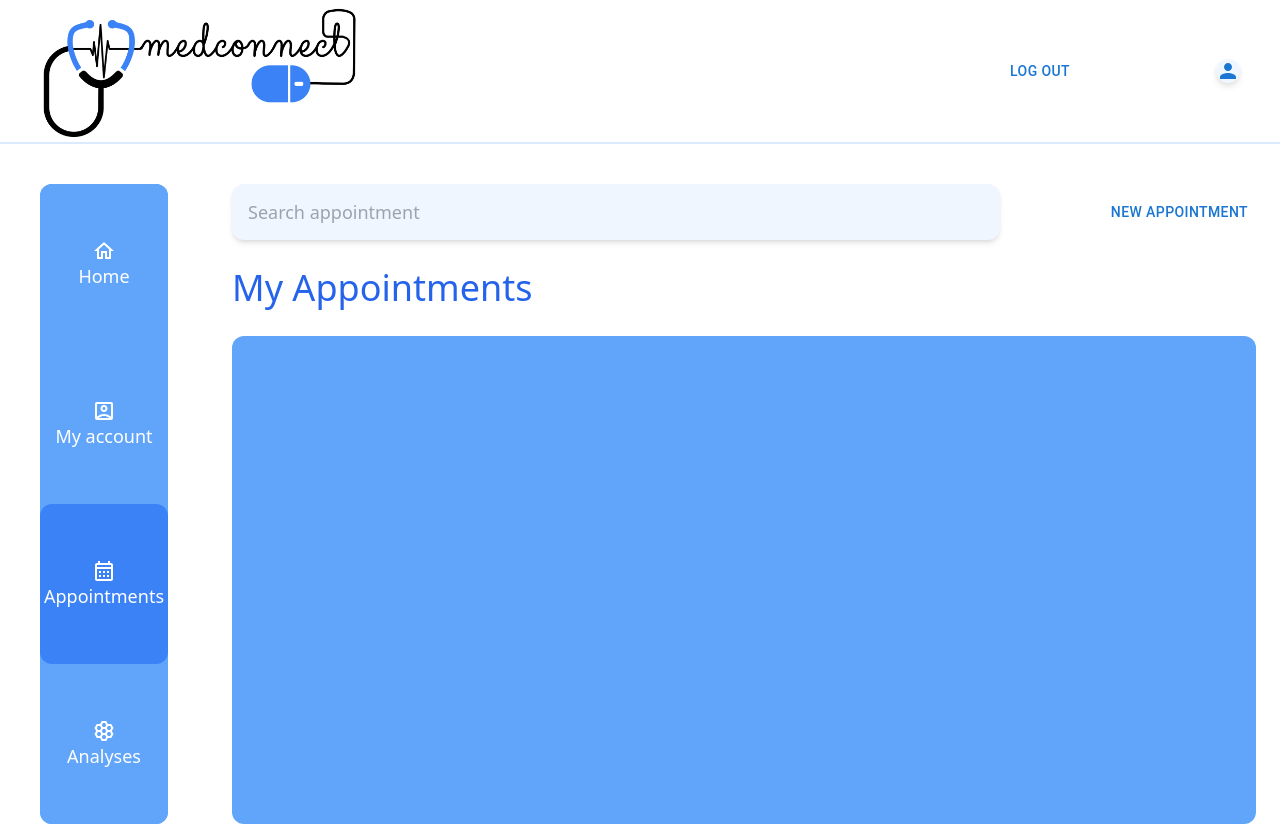
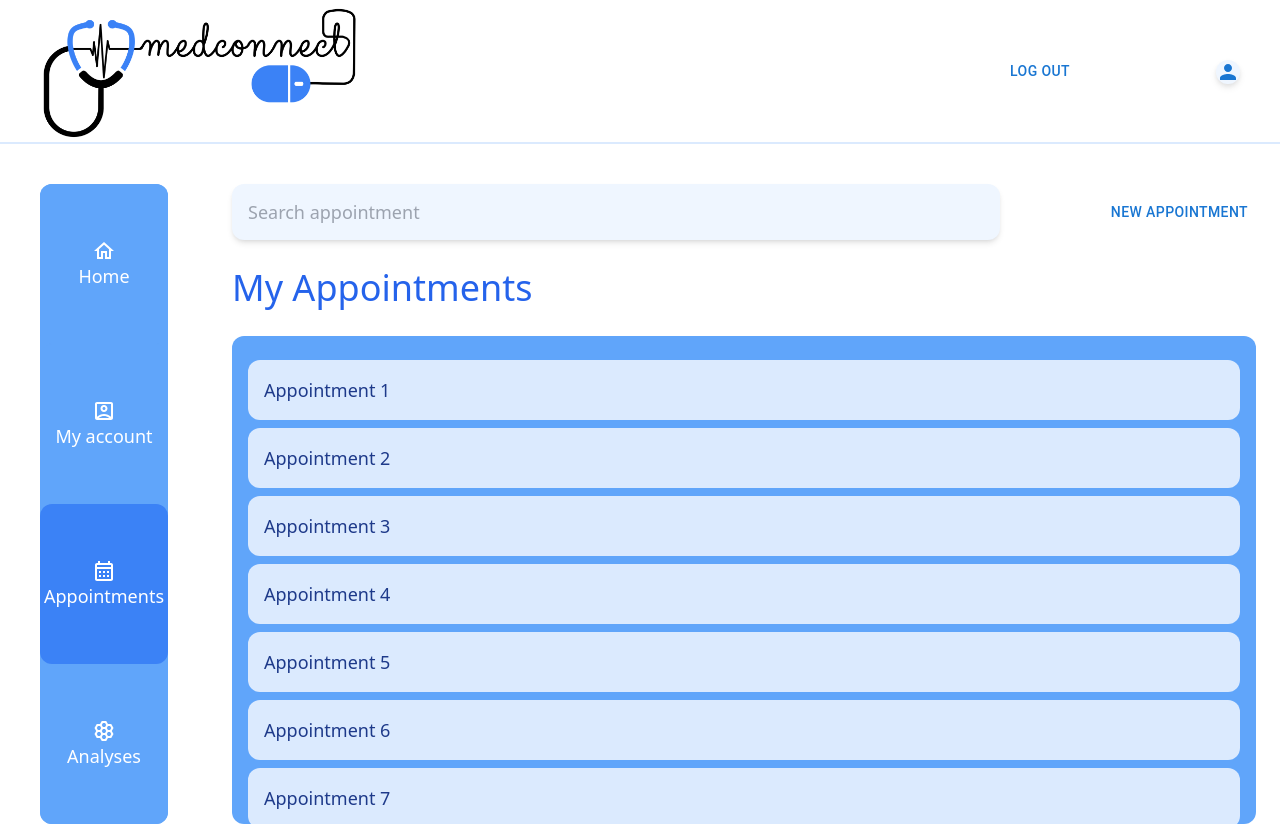
Before and after one commit to LucaStefan112/MedConnect, a Next.js app: page /appointments in a window 1280 px wide. Built offline with nearby package versions, Linux system fonts and the light colour scheme.

Commit message:
added custom user data form

```diff
--- a/components/Header/Header.tsx
+++ b/components/Header/Header.tsx
@@ -3,6 +3,8 @@ import Images from './../../utils/Images';
 import Image from 'next/image';
 import PersonIcon from '@mui/icons-material/Person';
 import { Button } from '@mui/material';
+import Link from 'next/link';
+import Routes from '@/utils/Routes';
 
 export default function Header () {
   return (
@@ -20,6 +22,7 @@ export default function Header () {
       </div>
       <div className='flex justify-between items-center w-64 mr-10'>
         <Button className='main_button h-12 w-28 text-lg'>Log Out</Button>
+        <Link href={ Routes.LOGOUT }>
           <PersonIcon className='
             h-24 w-24
             bg-blue-50
@@ -28,6 +31,7 @@ export default function Header () {
             drop-shadow-md'
             color='primary'
           />
+        </Link>
       </div>
     </header>
 
--- a/components/Scheduler/Scheduler.tsx
+++ b/components/Scheduler/Scheduler.tsx
@@ -2,7 +2,7 @@ import AppService, { ISpecialisation } from '@/services/app.service';
 import DoctorService, { IDoctor } from '@/services/doctor.service';
 import { IGetDoctorAvailableDaysResponse, IGetDoctorAvailableHoursResponse, IGetDoctorsResponse, IGetSpecialisationsResponse } from '@/services/response.interfaces';
 import UserService, { IAppointment } from '@/services/user.service';
-import { Routes } from '@/utils/Routes';
+import Routes from '@/utils/Routes';
 import { Button, FormControl, InputLabel, MenuItem, Select, SelectChangeEvent } from '@mui/material';
 import { addDays, setHours, setMinutes } from 'date-fns';
 import { useRouter } from 'next/router';
@@ -62,7 +62,6 @@ export default function Scheduler() {
     <form className='flex flex-col items-center justify-center w-full h-auto'
       onSubmit={(e: React.FormEvent<HTMLFormElement>) => scheduleAppointment(e)}
     >
-
       <FormControl variant='standard' className='w-60' >
         <InputLabel>Specialisation</InputLabel>
           <Select
--- a/components/SideMenu/SideMenu.tsx
+++ b/components/SideMenu/SideMenu.tsx
@@ -1,5 +1,5 @@
 import React from 'react';
-import { Routes } from '@/utils/Routes';
+import Routes from '@/utils/Routes';
 import SideMenuButton from './SideMenuButton';
 
 import HomeOutlinedIcon from '@mui/icons-material/HomeOutlined';
--- a/components/SideMenu/SideMenuButton.tsx
+++ b/components/SideMenu/SideMenuButton.tsx
@@ -1,7 +1,7 @@
 import React from 'react';
 import Link from 'next/link';
 import { useRouter } from 'next/router';
-import { Routes } from '@/utils/Routes';
+import Routes from '@/utils/Routes';
 
 export default function SideMenuButton ({ path, name, icon } : { path: string, name: string, icon: JSX.Element }) {
   const { pathname } = useRouter ();
--- /dev/null
+++ b/components/UserForm/UserForm.tsx
@@ -0,0 +1,31 @@
+import { TextField } from '@mui/material'
+import React from 'react'
+
+export default function UserForm() {
+  return (
+    <form className='flex flex-row w-full justify-evenly h-full items-center'>
+      <div className='user_form_column'>
+        <label>First Name</label>
+        <input type='text' className='input_field' />
+        <input type='text' className='input_field' />
+        <input type='text' className='input_field' />
+        <input type='text' className='input_field' />
+        <input type='text' className='input_field' />
+      </div>
+      <div className='user_form_column'>
+        <input type='text' className='input_field' />
+        <input type='text' className='input_field' />
+        <input type='text' className='input_field' />
+        <input type='text' className='input_field' />
+        <input type='text' className='input_field' />
+      </div>
+      <div className='user_form_column'>
+        <input type='text' className='input_field' />
+        <input type='text' className='input_field' />
+        <input type='text' className='input_field' />
+        <input type='text' className='input_field' />
+        <input type='text' className='input_field' />
+      </div>
+    </form>
+  )
+}
--- a/components/VerticalList/VerticalList.tsx
+++ b/components/VerticalList/VerticalList.tsx
@@ -1,17 +1,20 @@
+import { useRouter } from 'next/router';
 import React from 'react'
 
-export default function VerticalList({ list, className }: { list: any[], className?: string }) {
+export default function VerticalList({ list, className, onClick }: { list: any[], className?: string, onClick?: (item?: any) => void }) {
   return (
     <div className={`w-full bg-blue-400 rounded-xl overflow-y-scroll p-4 ${className}`}>
       {
         list.map((item, index) => (
             <div key={index}
+              onClick={ () => onClick && onClick() }
               className='
                 flex flex-row justify-between
                 mt-2 mb-2 p-4
                 rounded-xl
-              bg-blue-100'>
-            <p className='text-lg text-blue-900'>{item.name}</p>
+                bg-blue-100'
+              >
+              <p className='text-lg text-blue-900'>{item.title}</p>
             </div>
         ))
       }
--- a/pages/appointments/index.tsx
+++ b/pages/appointments/index.tsx
@@ -2,11 +2,27 @@ import SearchBar from '@/components/SearchBar/SearchBar'
 import VerticalList from '@/components/VerticalList/VerticalList'
 import { IGetAppointmentsResponse } from '@/services/response.interfaces';
 import UserService, { IAppointment } from '@/services/user.service';
+import Routes from '@/utils/Routes';
 import { Button } from '@mui/material'
+import Link from 'next/link';
+import { useRouter } from 'next/router';
 import React, { useEffect, useState } from 'react'
 
 export default function Appointments() {
-  const [appointments, setAppointments] = useState<IAppointment[]>([]);
+  const router = useRouter();
+
+  const [appointments, setAppointments] = useState<any[]>([
+    { id: 1, title: 'Appointment 1', description: 'Description 1', date: '2021-10-10', time: '10:00' },
+    { id: 2, title: 'Appointment 2', description: 'Description 2', date: '2021-10-10', time: '10:00' },
+    { id: 3, title: 'Appointment 3', description: 'Description 3', date: '2021-10-10', time: '10:00' },
+    { id: 4, title: 'Appointment 4', description: 'Description 4', date: '2021-10-10', time: '10:00' },
+    { id: 5, title: 'Appointment 5', description: 'Description 5', date: '2021-10-10', time: '10:00' },
+    { id: 6, title: 'Appointment 6', description: 'Description 6', date: '2021-10-10', time: '10:00' },
+    { id: 7, title: 'Appointment 7', description: 'Description 7', date: '2021-10-10', time: '10:00' },
+    { id: 8, title: 'Appointment 8', description: 'Description 8', date: '2021-10-10', time: '10:00' },
+    { id: 9, title: 'Appointment 9', description: 'Description 9', date: '2021-10-10', time: '10:00' },
+    { id: 10, title: 'Appointment 10', description: 'Description 10', date: '2021-10-10', time: '10:00' }
+  ]);
 
   // useEffect(() => {
   //   UserService.getAppointments().then((res: IGetAppointmentsResponse) => {
@@ -22,9 +38,11 @@ export default function Appointments() {
     <div className='main_page'>
       <div className='flex flex-row items-center justify-between w-full h-14'>
         <SearchBar />
-        <Button className='main_button text-lg h-14'>
-          New Appointment
-        </Button>
+        <Link href={ Routes.ADD_APPOINTMENT }>
+          <Button className='main_button text-lg h-14'>
+            New Appointment
+          </Button>
+        </Link>
       </div>
       <p className='text-4xl mt-7 mb-7 text-blue-600 w-full'>
         My Appointments
--- a/pages/auth-redirect/[token].tsx
+++ b/pages/auth-redirect/[token].tsx
@@ -1,5 +1,5 @@
 import AuthService from '@/services/auth.service';
-import { Routes } from '@/utils/Routes';
+import Routes from '@/utils/Routes';
 import React, { useEffect } from 'react'
 import { Dna } from 'react-loader-spinner'
 import { useRouter } from 'next/navigation'
--- a/pages/index.tsx
+++ b/pages/index.tsx
@@ -5,7 +5,7 @@ import React from 'react'
 import Image from 'next/image'
 import { Button } from '@mui/material'
 import Link from 'next/link'
-import { Routes } from '@/utils/Routes'
+import Routes from '@/utils/Routes'
 
 export default function Home() {
   return (
--- a/styles/globals.scss
+++ b/styles/globals.scss
@@ -23,3 +23,11 @@
 .appointments_list_max_height::-webkit-scrollbar {
   display: none;
 }
+
+.user_form_column {
+  @apply flex flex-col bg-blue-100 w-80 p-4 rounded-lg;
+
+  .input_field {
+    @apply mb-4 h-12 rounded-lg;
+  }
+}
--- a/utils/Routes.ts
+++ b/utils/Routes.ts
@@ -1,15 +1,15 @@
-export enum Routes {
-  AUTH_APP = 'http://localhost:3000',
-  HOME = '/',
+export default class Routes {
+  public static AUTH_APP = 'http://localhost:3000';
+  public static HOME = '/';
 
-  REDIRECT_FROM_AUTH = '/auth-redirect/:token',
-  ADD_APPOINTMENT = '/appointments/add',
-  APPOINTMENTS = '/appointments',
-  APPOINTMENT = '/appointments/:id',
-  ANALYSES = '/analyses',
-  ANALYSIS = '/analysis/:id',
-  MY_ACCOUNT = '/my-account',
-  SIGNUP = '/signup',
-  SIGNIN = '/signin',
-  LOGOUT = '/logout'
+  public static REDIRECT_FROM_AUTH = '/auth-redirect/:token';
+  public static ADD_APPOINTMENT = '/appointments/add';
+  public static APPOINTMENTS = '/appointments';
+  public static APPOINTMENT = (id: any) => `/appointments/${id}`;
+  public static ANALYSES = '/analyses';
+  public static ANALYSIS = '/analysis/:id';
+  public static MY_ACCOUNT = '/my-account';
+  public static SIGNUP = '/signup';
+  public static SIGNIN = '/signin';
+  public static LOGOUT = '/logout';
 }
```
Also changed, not shown: pages/my-account.tsx (+2 -10 lines). Lines whose indentation alone changed are shown as unchanged.
